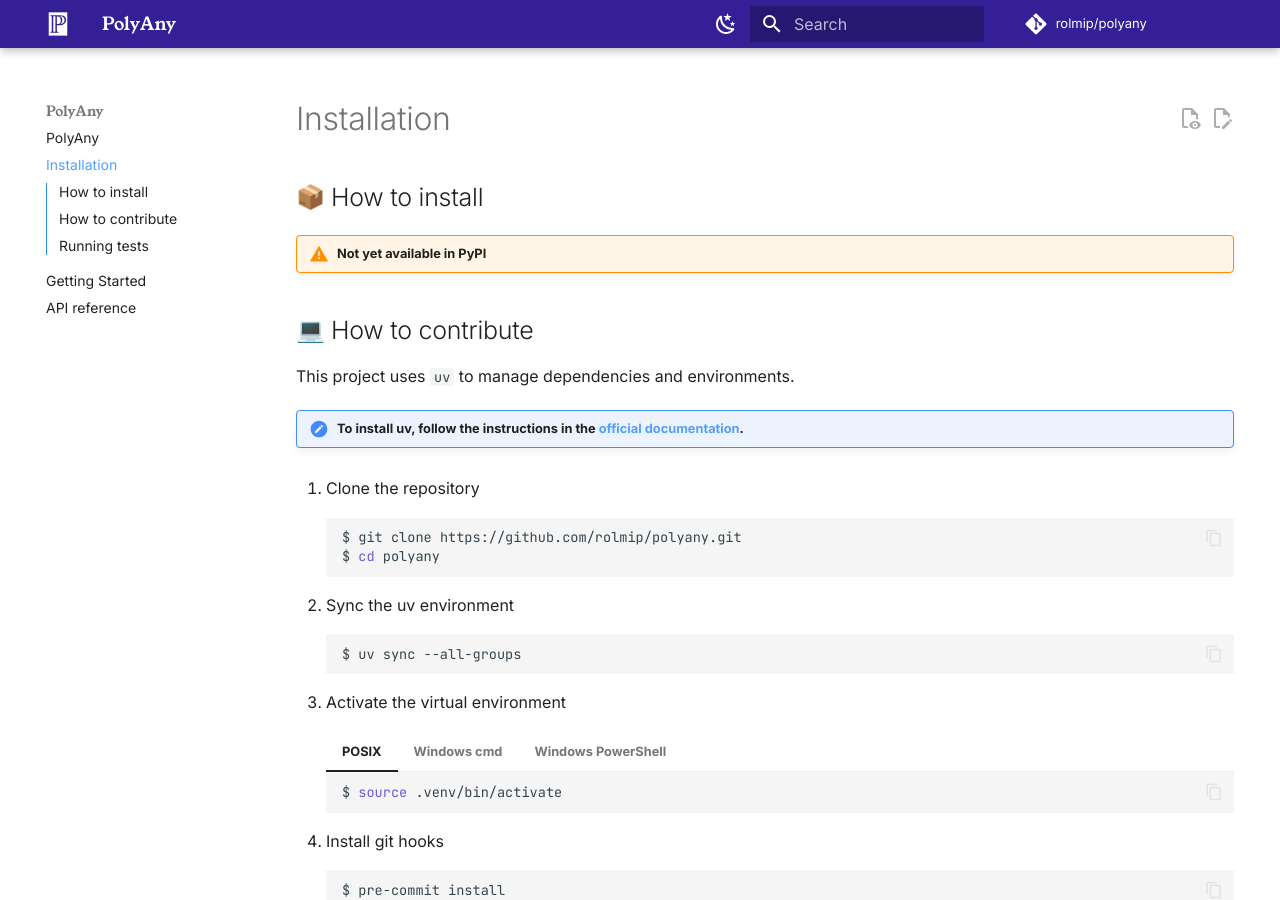
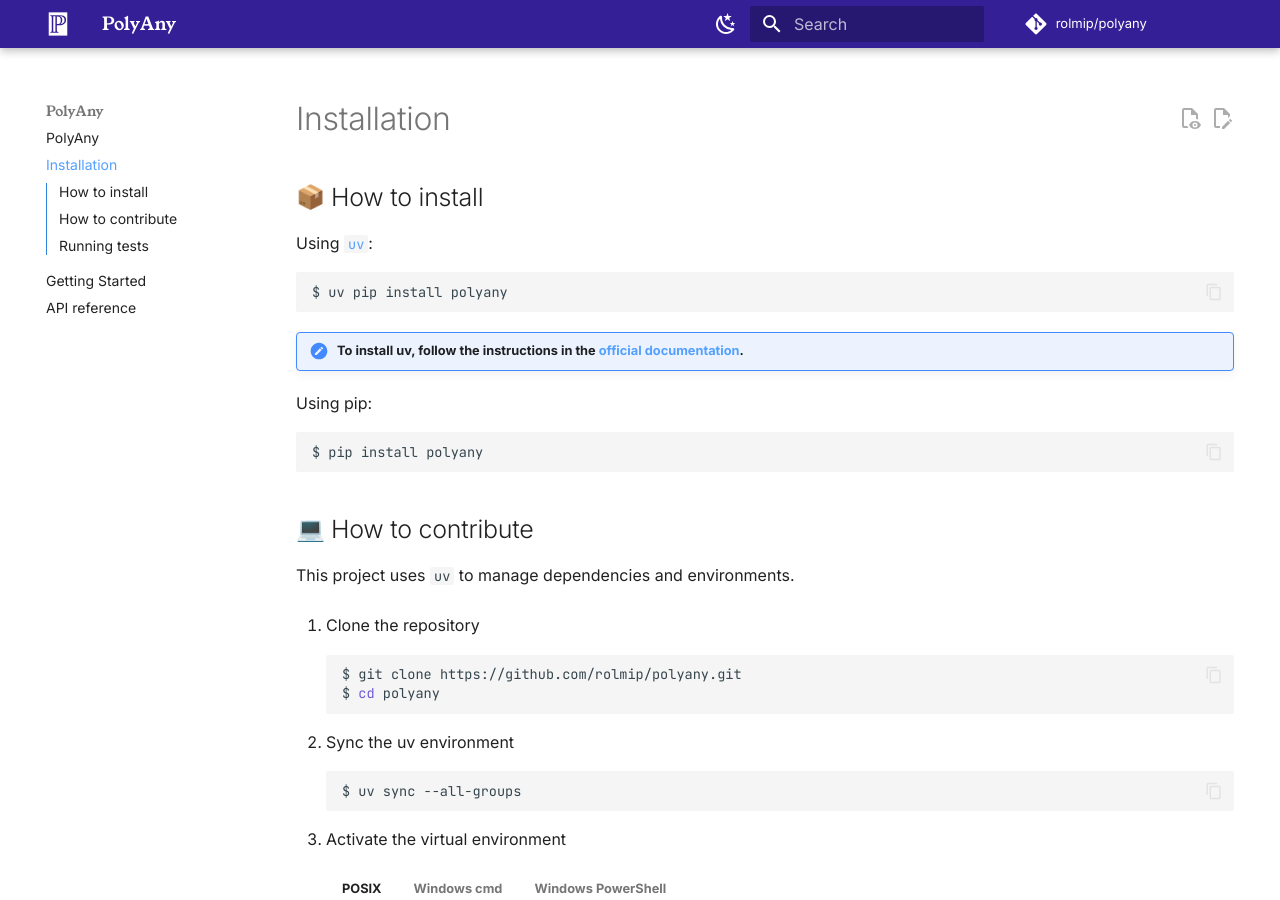
Before and after one commit to rolmip/polyany, an MkDocs documentation site: the page built from docs/installation.md, in a window 1280 px wide and 900 px high. Built offline with MkDocs 1.6.1 and Material for MkDocs 9.7.7, drawn with Linux system fonts in a browser that asks for light colours; emoji names are drawn with the system emoji font; some web fonts are replaced; comment, search, counter and statistics services are not loaded.

Commit message:
docs: add installation guide

````diff
--- a/docs/installation.md
+++ b/docs/installation.md
@@ -4,13 +4,23 @@
 
 ## :package: How to install
 
-!!! warning "Not yet available in PyPI"
+Using [`uv`](https://docs.astral.sh/uv/):
+
+```bash
+$ uv pip install polyany
+```
+
+!!! note "To install uv, follow the instructions in the [official documentation](https://docs.astral.sh/uv/getting-started/installation/)."
+
+Using pip:
+
+```bash
+$ pip install polyany
+```
 
 ## :computer: How to contribute
 
 This project uses `uv` to manage dependencies and environments.
-
-!!! note "To install uv, follow the instructions in the [official documentation](https://docs.astral.sh/uv/getting-started/installation/)."
 
 1. Clone the repository
 
````
Also changed, not shown: README.md (+3 -1 lines).
